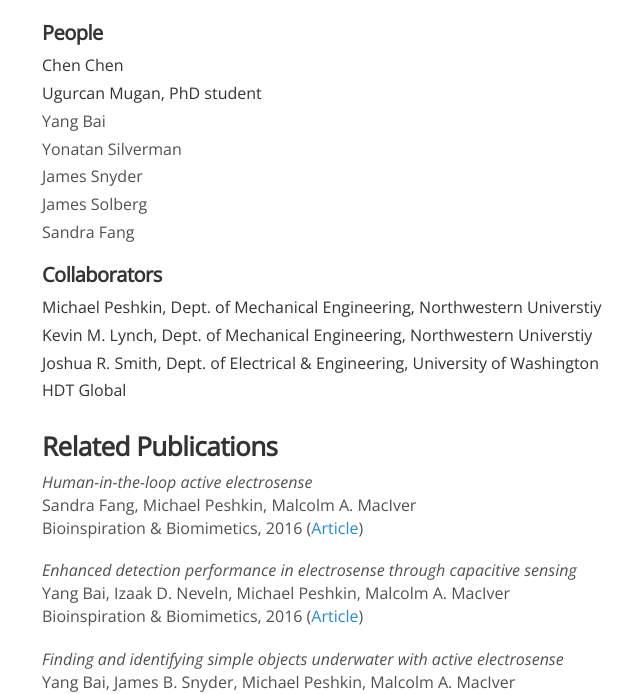
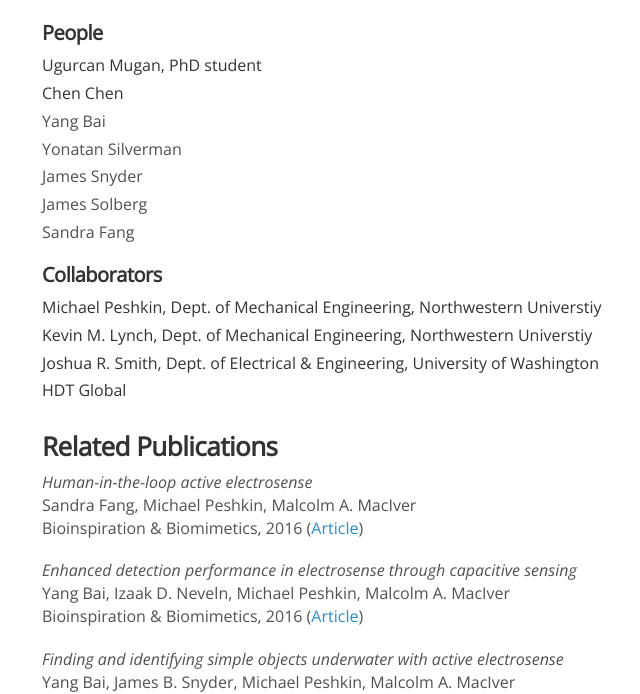
Before and after one commit to maciverlab/maciverlab.github.io, a Jekyll site: the page built from _projects/electrosense.md, in a window 1280 px wide and 900 px high, scrolled down 2176 px, cut to the strip 206-900 px from the top of the window. Shown: the whole strip, without its empty margins (101-741 px from the left). Built offline with Jekyll 4.4.1, drawn with Linux system fonts in a browser that asks for light colours; nearby versions of some CDN libraries; comment, search, counter and statistics services are not loaded.

Commit message:
Update electrosense.md

```diff
--- a/_projects/electrosense.md
+++ b/_projects/electrosense.md
@@ -70,7 +70,7 @@ The sensorPod tries to balance the electric signals on two sides to avoid obstac
 
 #### People<br>
 
-{% assign people_sorted = site.people | sort: 'joined' %}
+{% assign people_sorted = site.people | sort: 'joined' | reverse %}
 
 <ul style="list-style-position:outside;padding:0px;list-style-type:none;">
     {% for profile in people_sorted %}
```
